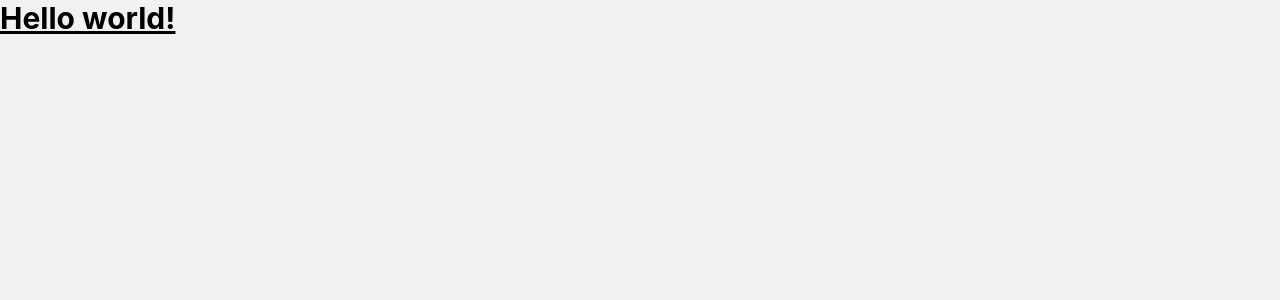
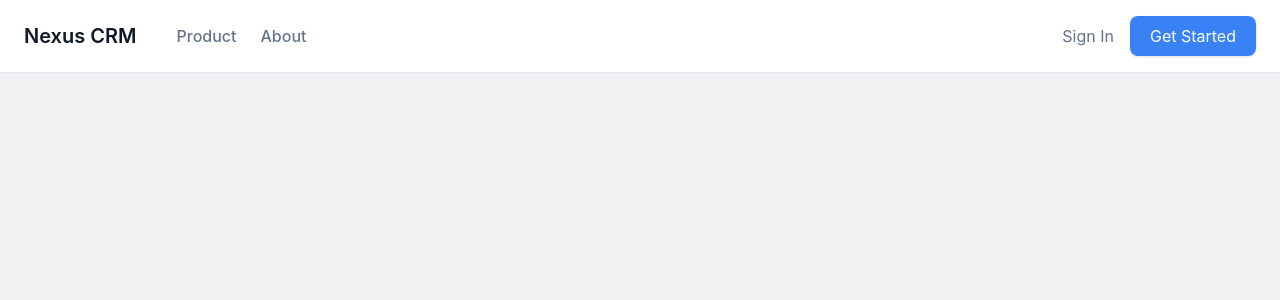
Before and after one commit to No-Country-simulation/S03-26-Equipo-17-Web-App-Development, a React app in the folder frontend/: page / in a window 1280 px wide. Shown: the top 300 px of the page. Built offline with nearby package versions, Linux system fonts and the light colour scheme; the HTML template or start-up script is replaced by a standard one.

Commit message:
feat: navMenu terminada

```diff
--- a/frontend/src/App.jsx
+++ b/frontend/src/App.jsx
@@ -4,7 +4,7 @@
 function App() {
   return (
     <>
-      <h1 class="text-3xl font-bold underline">Hello world!</h1>
+      <NavMenu />
     </>
   );
 }
```
